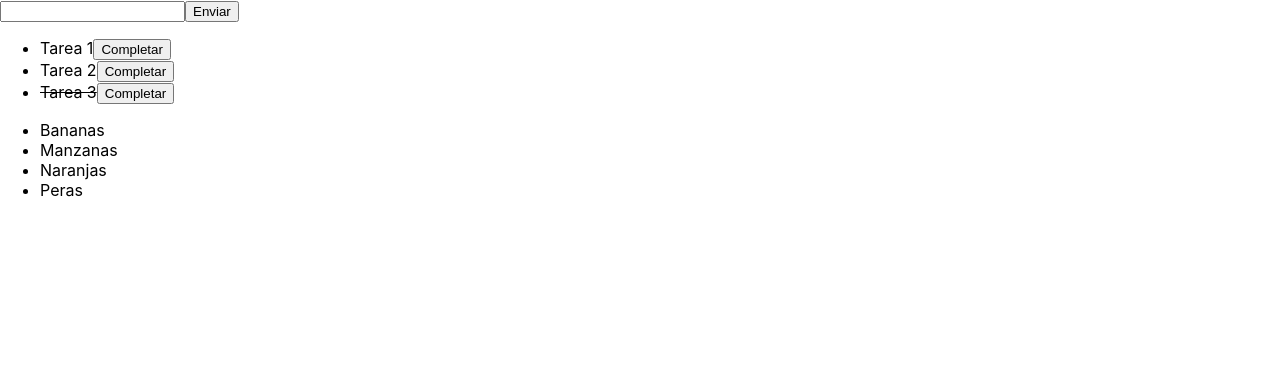
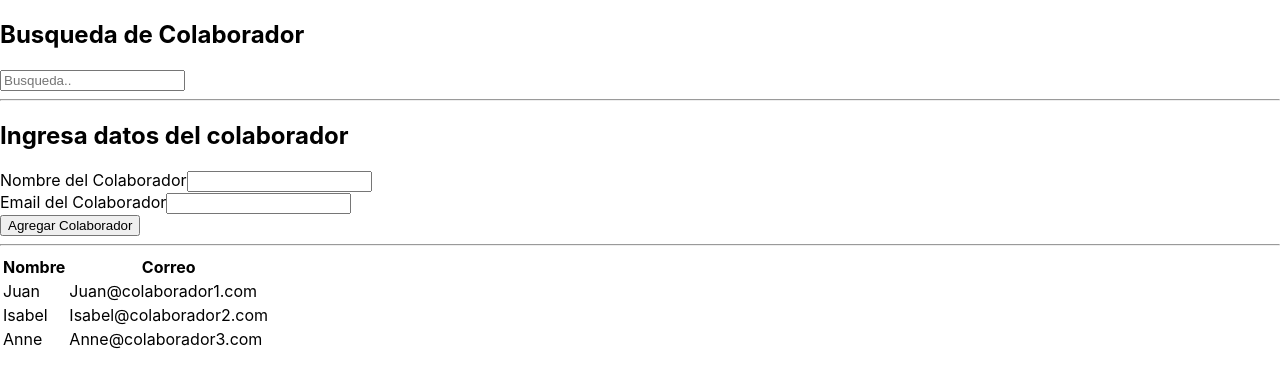
Before and after one commit to JosueValbuena/DLReact1D3, a React (Create React App) app: page / in a window 1280 px wide. Shown: the top 388 px of the page. Built offline with nearby package versions, Linux system fonts and the light colour scheme.

Commit message:
avance en desafio

```diff
--- a/src/App.js
+++ b/src/App.js
@@ -1,12 +1,20 @@
-import React from "react";
-import Practica from "./components/Practica";
-import Tareas from "./components/Tareas"
+import React, { useState } from "react";
+import { BaseColaboradores } from "./components/BaseColaboradores";
+import BuscarColaborador from "./components/BuscarColaborador";
+import InputUsers from "./components/InputUsers";
+import UserList from "./components/UserList";
 
 function App() {
+
+  const [userDB, setUserDB] = useState(BaseColaboradores);
+
   return (
     <div className="App">
-      <Tareas />
-      <Practica />
+      <BuscarColaborador userDB={userDB} setUserDB={setUserDB}/>
+      <hr></hr>
+      <InputUsers userDB={userDB} setUserDB={setUserDB}/>
+      <hr></hr>
+      <UserList userDB={userDB}/>
     </div>
   );
 }
--- /dev/null
+++ b/src/components/BaseColaboradores.jsx
@@ -0,0 +1,19 @@
+export const BaseColaboradores = [
+    {
+    id: "1",
+    nombre: "Juan",
+    correo: "Juan@colaborador1.com"
+    },
+    {
+    id: "2",
+    nombre: "Isabel",
+    correo: "Isabel@colaborador2.com"
+    },
+    {
+    id: "3",
+    nombre: "Anne",
+    correo: "Anne@colaborador3.com"
+    },
+    ]
+
+    /* [] {} || */
--- /dev/null
+++ b/src/components/BuscarColaborador.jsx
@@ -0,0 +1,33 @@
+import React, { useState } from "react";
+
+const BuscarColaborador = ({ userDB, setUserDB }) => {
+
+    const [buscar, setBuscar] = useState("");
+
+    const handleSubmit = (e) => {
+        e.preventDefault()
+
+    let result = [];
+    if(!buscar) {
+        result = userDB;
+    } else {
+        result = userDB.filter(
+            (user) =>
+            user.nombre.includes(buscar) ||
+            user.email.includes(buscar)
+        );
+    }
+    console.log(result)
+}
+
+    return (
+        <div>
+            <h2>Busqueda de Colaborador</h2>
+            <form onSubmit={handleSubmit}>
+                <input type="text" placeholder="Busqueda.." value={buscar} onChange={e=>setBuscar(e.target.value)} />
+            </form>
+        </div>
+    )
+}
+
+export default BuscarColaborador;
--- /dev/null
+++ b/src/components/InputUsers.jsx
@@ -0,0 +1,47 @@
+import React, { useState } from "react";
+
+const InputUser = ({userDB, setUserDB}) => {
+
+    const [name, setName] = useState("");
+    const [email, setEmail] = useState("");
+    const [error, setError] = useState(false)
+
+    const handleSubmit = (e) => {
+        e.preventDefault();
+
+        if([name, email].includes("")){
+            setError(true);
+        }else{
+            setError(false);
+        }
+
+        const datosObj = {
+            id: Date.now().toString(36),
+            nombre: name,
+            correo: email,
+        }
+
+        setUserDB([...userDB ,datosObj]);
+    }
+
+    return (
+        <div>
+            <h2>Ingresa datos del colaborador</h2>
+
+            <form onSubmit={handleSubmit}>
+                {error ? <p>Debes llenar todos los campos</p> : null}
+                <div>
+                    <label htmlFor="name">Nombre del Colaborador</label>
+                    <input type="text" id="name" value={name} onChange={e => setName(e.target.value)} />
+                </div>
+                <div>
+                    <label htmlFor="email">Email del Colaborador</label>
+                    <input type="email" id="email" value={email} onChange={e => setEmail(e.target.value)} />
+                </div>
+                <button>Agregar Colaborador</button>
+            </form>
+        </div>
+    )
+}
+
+export default InputUser;
--- a/src/components/Practica.jsx
+++ /dev/null
@@ -1,15 +0,0 @@
-import React from "react";
-
-const Practica = ()=>{
-
-    const Frutas = ["Manzanas", "Peras","Bananas","Naranjas",]
-    const FrutasOrdenadas = Frutas.sort();
-
-    return(
-        <ul>
-            {FrutasOrdenadas.map(fruta => <li key={fruta}>{fruta}</li>)}
-        </ul>
-    )
-}
-
-export default Practica;
--- a/src/components/Tareas.jsx
+++ /dev/null
@@ -1,40 +0,0 @@
-import React, { useState } from "react";
-import {TareasIniciales} from "./TareasIniciales";
-
-const Tareas = () => {
-
-    const [nombreTarea, setNombreTarea] = useState ("");
-    const [listaTareas, setListaTareas] = useState (TareasIniciales);
-
-    const enviarFormulario = (e) =>{
-        e.preventDefault();
-        setListaTareas([...listaTareas, {nombre: nombreTarea, completada: false}]);
-        console.log(listaTareas);
-        setNombreTarea("");
-    }
-
-    const capturarInput = (e) =>{
-        setNombreTarea(e.target.value);
-    }
-
-    return (
-        <div>
-            <form action="" onSubmit={enviarFormulario}>
-                <label htmlFor="ingresar"></label>
-                <input type="text" id="ingresar" onChange={capturarInput}/>
-                <button type="submit">Enviar</button>
-            </form>
-
-            <ul>
-                {listaTareas.map(tarea =>
-                <li key={tarea.nombre}
-                onClick={()=>console.log(tarea)}
-                style={tarea.completada === true ? {textDecoration:"line-through"}:{}}>
-                {tarea.nombre}<button>Completar</button>
-                </li>)}
-            </ul>
-        </div>
-    )
-}
-
-export default Tareas;
--- a/src/components/TareasIniciales.jsx
+++ /dev/null
@@ -1,16 +0,0 @@
-import React from "react";
-
-export const TareasIniciales = [
-    {
-        nombre: "Tarea 1",
-        completada: false,
-    },
-    {
-        nombre: "Tarea 2",
-        completada: false,
-    },
-    {
-        nombre: "Tarea 3",
-        completada: true,
-    },
-]
--- /dev/null
+++ b/src/components/UserList.jsx
@@ -0,0 +1,23 @@
+import React from "react";
+
+const UserList = ({userDB}) => {
+
+    return (
+        <table>
+            <thead>
+                <tr>
+                    <th>Nombre</th>
+                    <th>Correo</th>
+                </tr>
+            </thead>
+            <tbody>
+                {userDB.map( user => <tr key={user.id}>
+                    <td>{user.nombre}</td>
+                    <td>{user.correo}</td>
+                </tr>)}
+            </tbody>
+        </table>
+    )
+}
+
+export default UserList;
```
